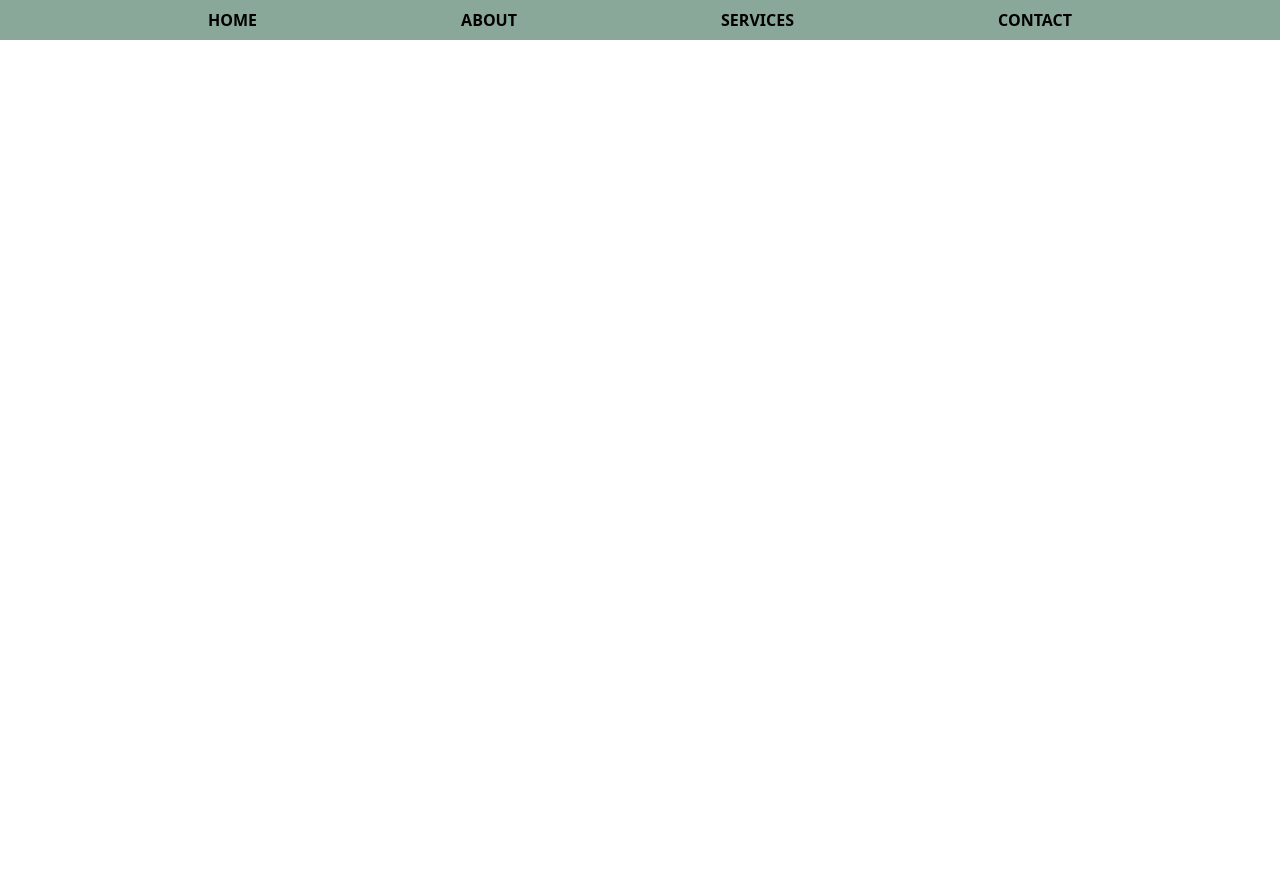
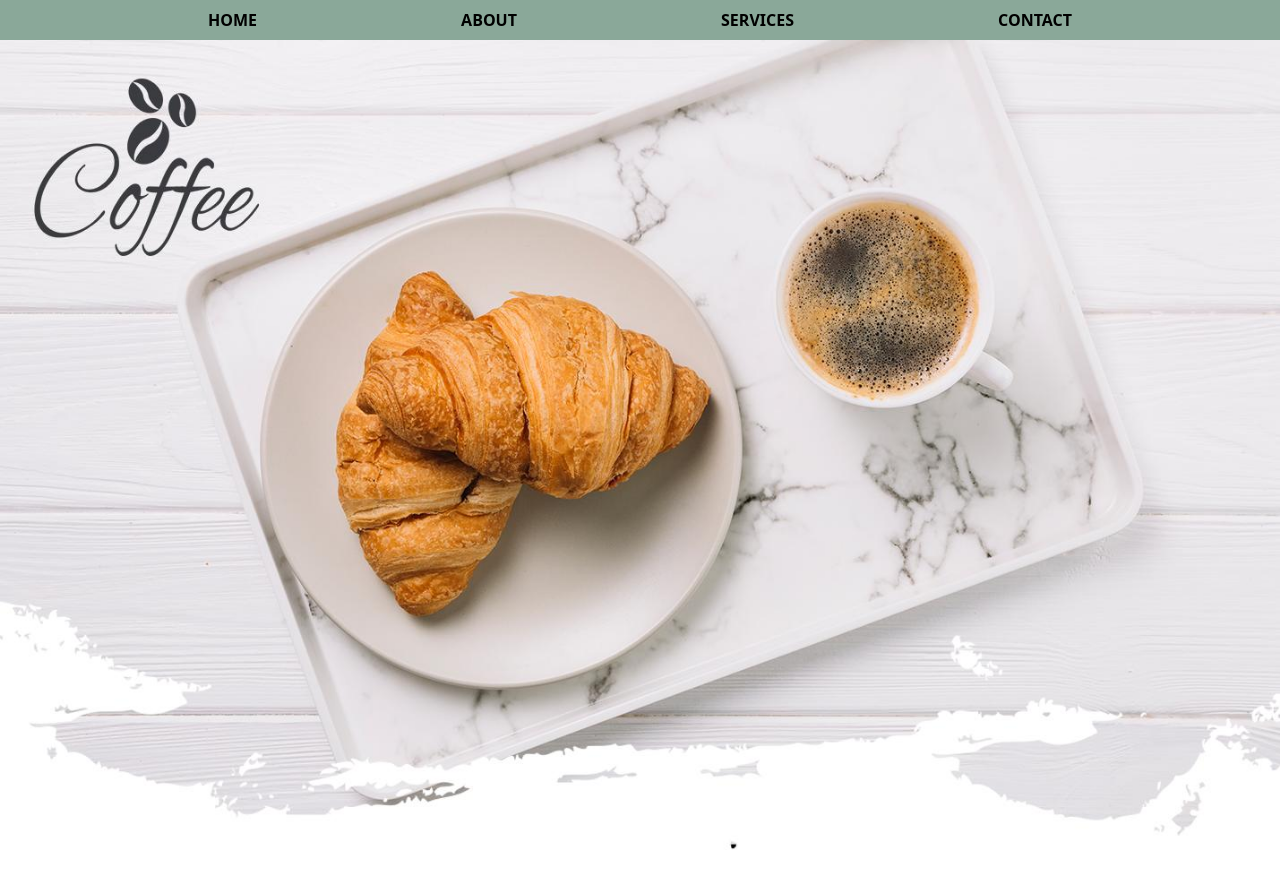
Before and after one commit to md-asif-ullah/simple-food-hub, a plain HTML site: page src/index.html in a window 1280 px wide. Before the commit the page ends 800 px from the top, so only its background shows below. Drawn offline with Linux system fonts and the light colour scheme.

Commit message:
hero section added

```diff
--- a/src/index.html
+++ b/src/index.html
@@ -26,6 +26,13 @@
       </div>
     </nav>
 
+    <!-- hero image section -->
+    <div id="home">
+      <img class="h-full w-full" src="../images/group1.jpg" alt="" />
+    </div>
+
+
+
 
 </body>
 </html>
```
